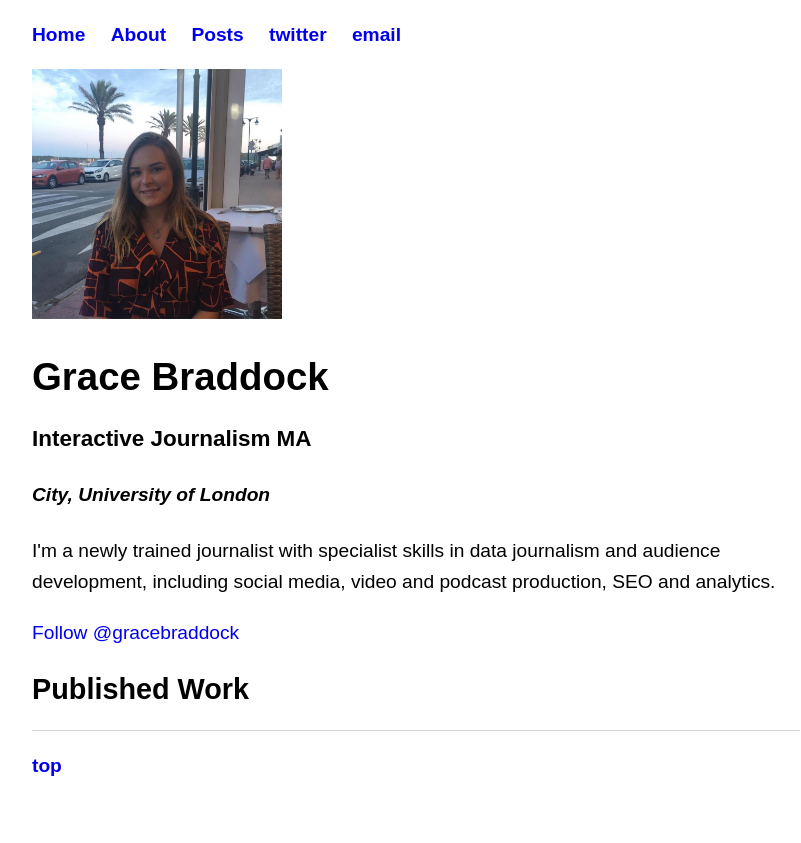
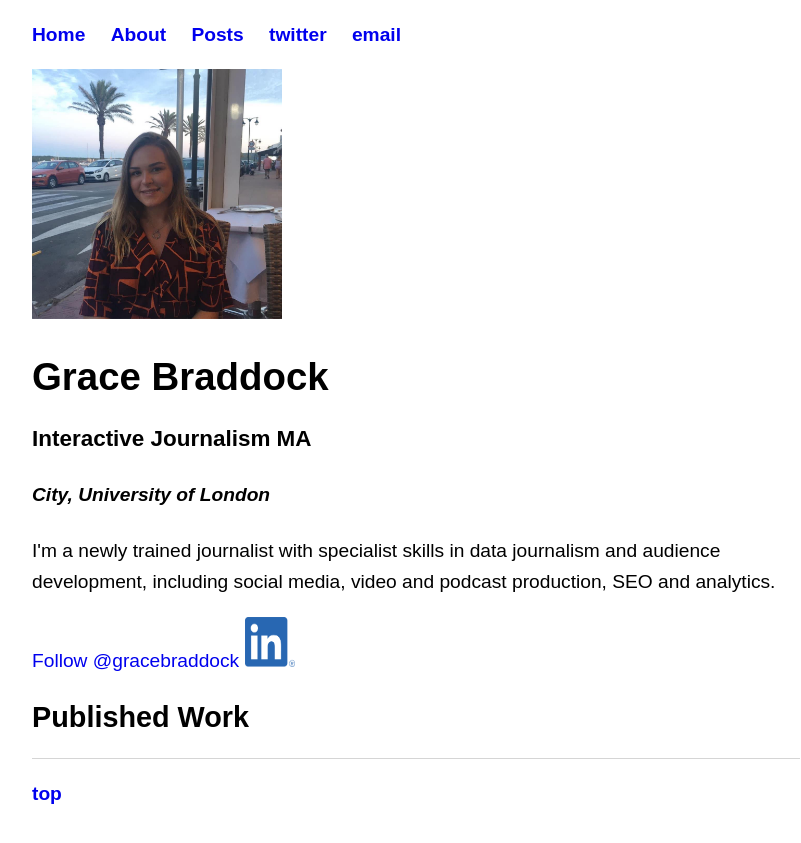
Before and after one commit to gracebraddock/gracebraddock.github.io, a Jekyll site: the page built from index.html, in a window 1280 px wide. Shown: the top 843 px of the page, without its empty margins (224-1025 px from the left). Built offline with Jekyll 4.4.1, drawn with Linux system fonts in a browser that asks for light colours; comment, search, counter and statistics services are not loaded.

Commit message:
Update index.html

```diff
--- a/index.html
+++ b/index.html
@@ -14,5 +14,7 @@ title: Grace Braddock
     video and podcast production, SEO and analytics. </p>
 
 <a href="https://twitter.com/gracebraddock?ref_src=twsrc%5Etfw" class="twitter-follow-button" data-show-count="false">Follow @gracebraddock</a><script async src="https://platform.twitter.com/widgets.js" charset="utf-8"></script>
-
+<a href="https://www.linkedin.com/in/grace-braddock-641ab8158/">
+<img src="LI-In-Bug.jpg" width="50" height="50">
+</a>
 <h2>Published Work</h2>
```
